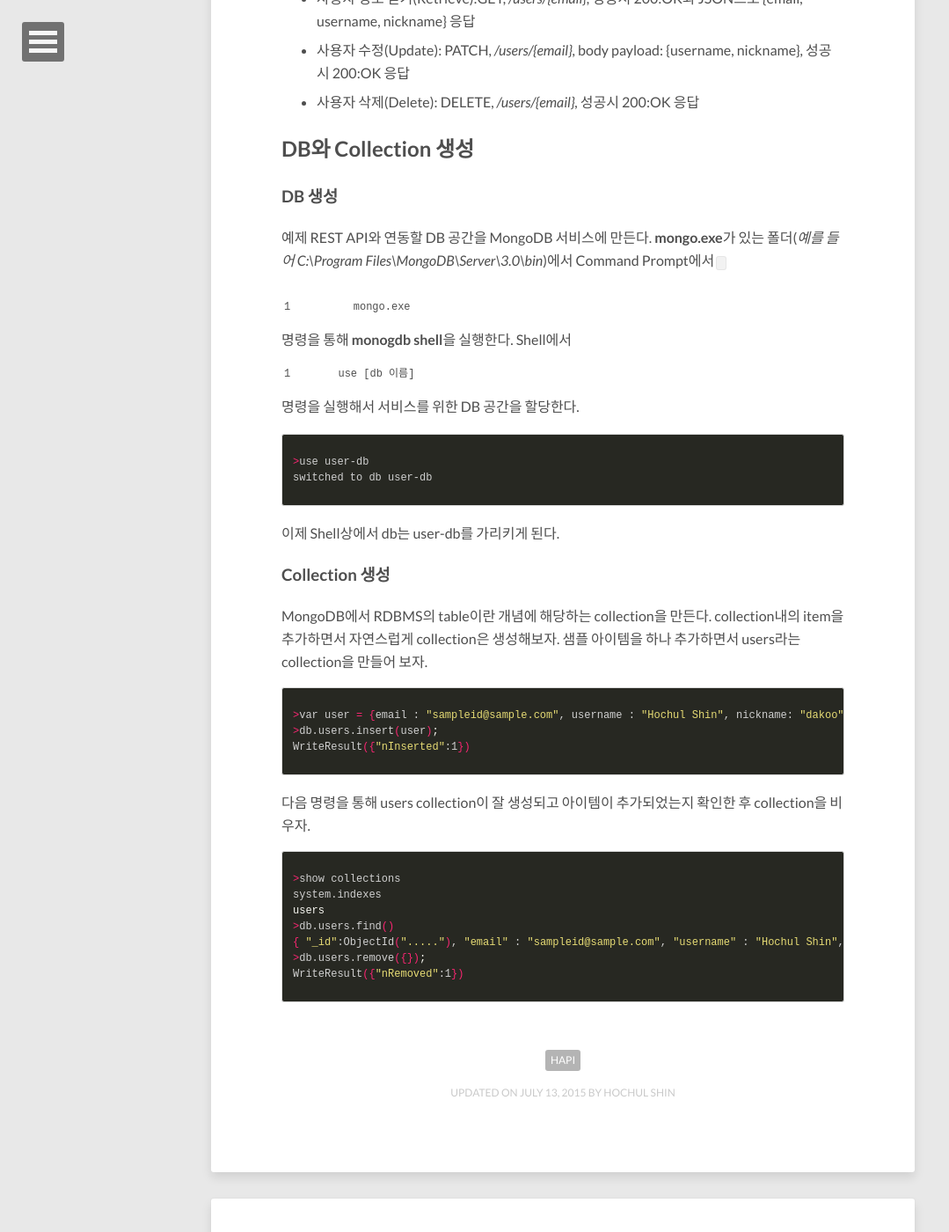
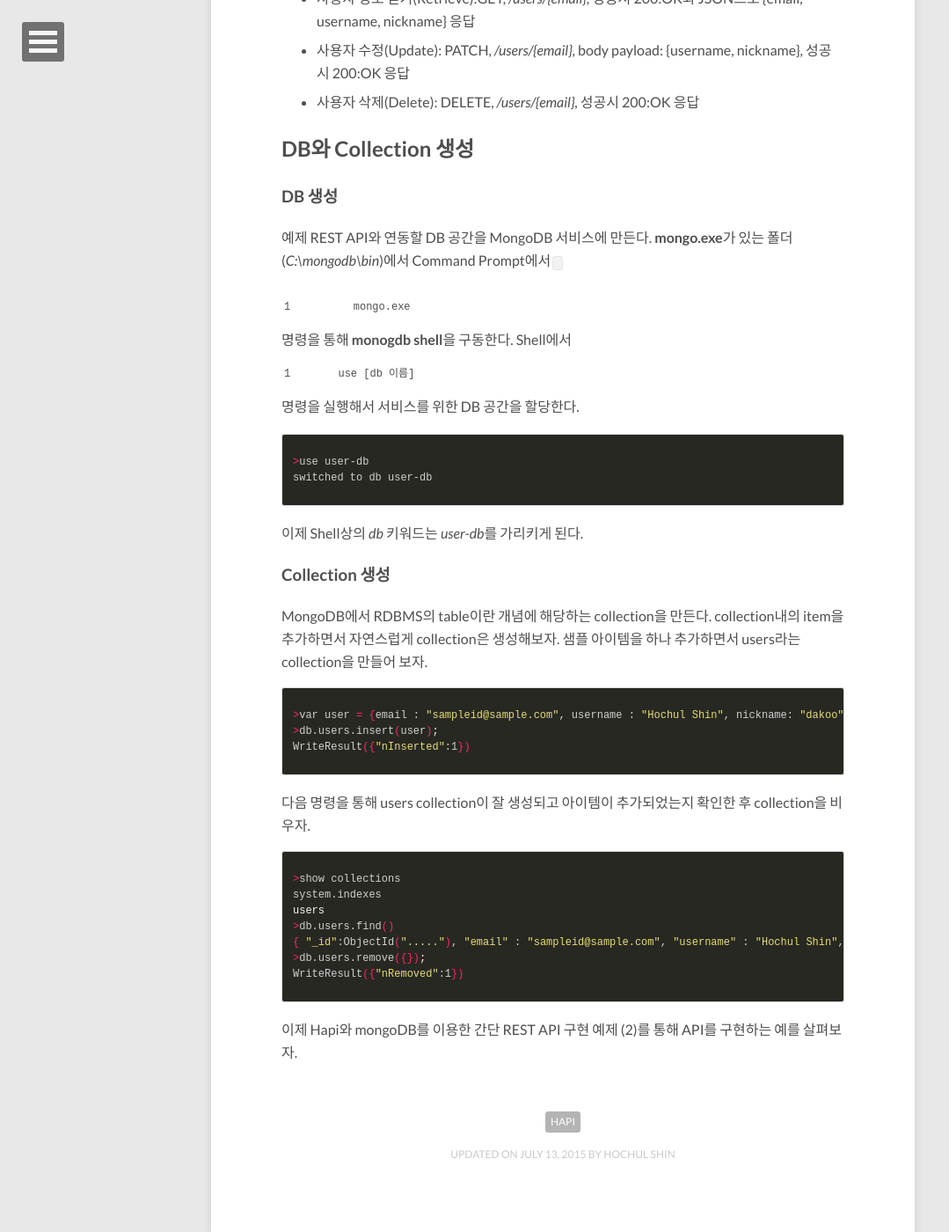
Before and after one commit to dakoo/dakoo.github.io, a Jekyll site: the page built from _posts/2015-07-13-simple-restapi-using-hapi-mongodb-sample-1.md, in a window 1280 px wide and 1400 px high, scrolled down 1578 px. Shown: the whole window at 88% size, without its empty margins (0-1079 px from the left). Built offline with Jekyll 4.4.1, drawn with Linux system fonts in a browser that asks for light colours; nearby versions of some CDN libraries; comment, search, counter and statistics services are not loaded.

Commit message:
Update 2015-07-13-simple-restapi-using-hapi-mongodb-sample-1.md

```diff
--- a/_posts/2015-07-13-simple-restapi-using-hapi-mongodb-sample-1.md
+++ b/_posts/2015-07-13-simple-restapi-using-hapi-mongodb-sample-1.md
@@ -49,14 +49,14 @@ Hapi와 mongoDB를 이용하여 간단한 REST API 서버를 구현하는 방법
 
 ### DB 생성
 
-예제 REST API와 연동할 DB 공간을 MongoDB 서비스에 만든다. **mongo.exe**가 있는 폴더(*예를 들어 C:\Program Files\MongoDB\Server\3.0\bin*)에서 Command Prompt에서 `mongo.exe`명령을 통해 **monogdb shell**을 실행한다. Shell에서 `use [db 이름]` 명령을 실행해서 서비스를 위한 DB 공간을 할당한다.
+예제 REST API와 연동할 DB 공간을 MongoDB 서비스에 만든다. **mongo.exe**가 있는 폴더(*C:\mongodb\bin*)에서 Command Prompt에서 `mongo.exe`명령을 통해 **monogdb shell**을 구동한다. Shell에서 `use [db 이름]` 명령을 실행해서 서비스를 위한 DB 공간을 할당한다.
 
 {% highlight bash%}
 >use user-db
 switched to db user-db
 {% endhighlight %}
 
-이제 Shell상에서 db는 user-db를 가리키게 된다.
+이제 Shell상의 *db* 키워드는 *user-db*를 가리키게 된다.
 
 ### Collection 생성
 
@@ -79,3 +79,5 @@ users
 >db.users.remove({});
 WriteResult({"nRemoved":1})
 {% endhighlight %}
+
+이제 Hapi와 mongoDB를 이용한 간단 REST API 구현 예제 (2)를 통해 API를 구현하는 예를 살펴보자.
```
